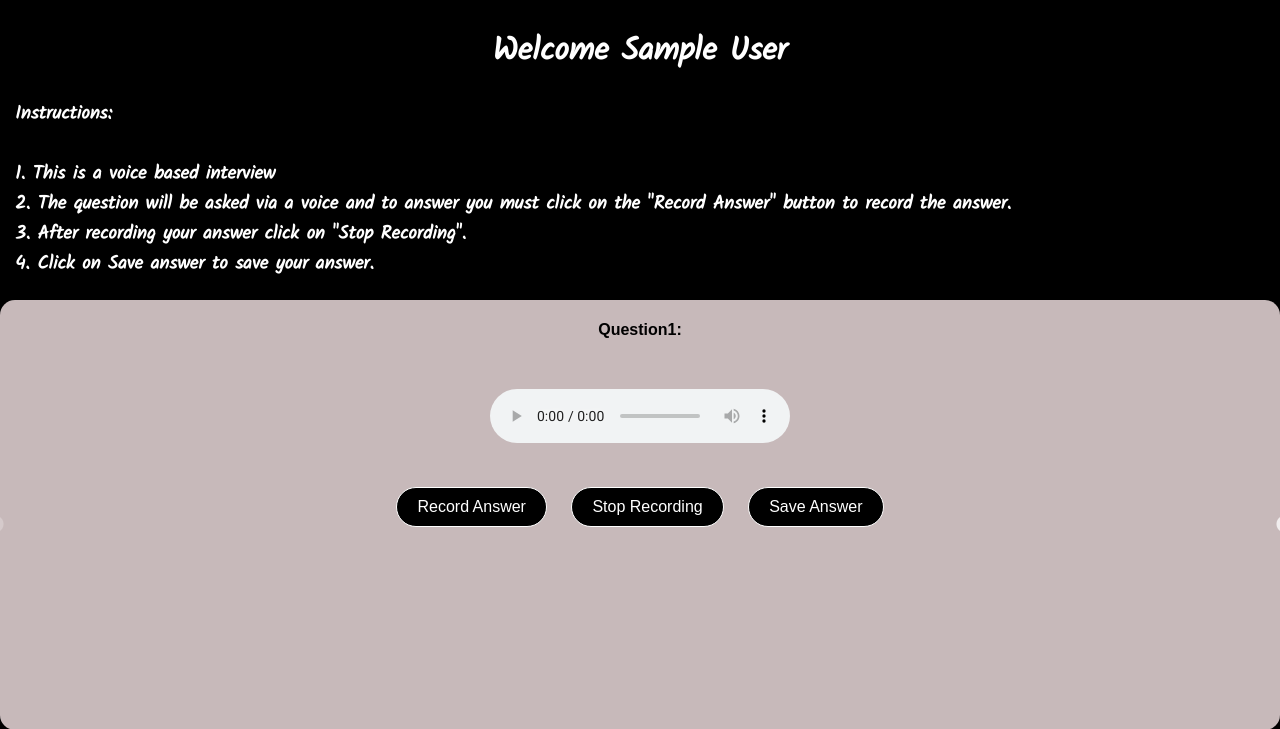
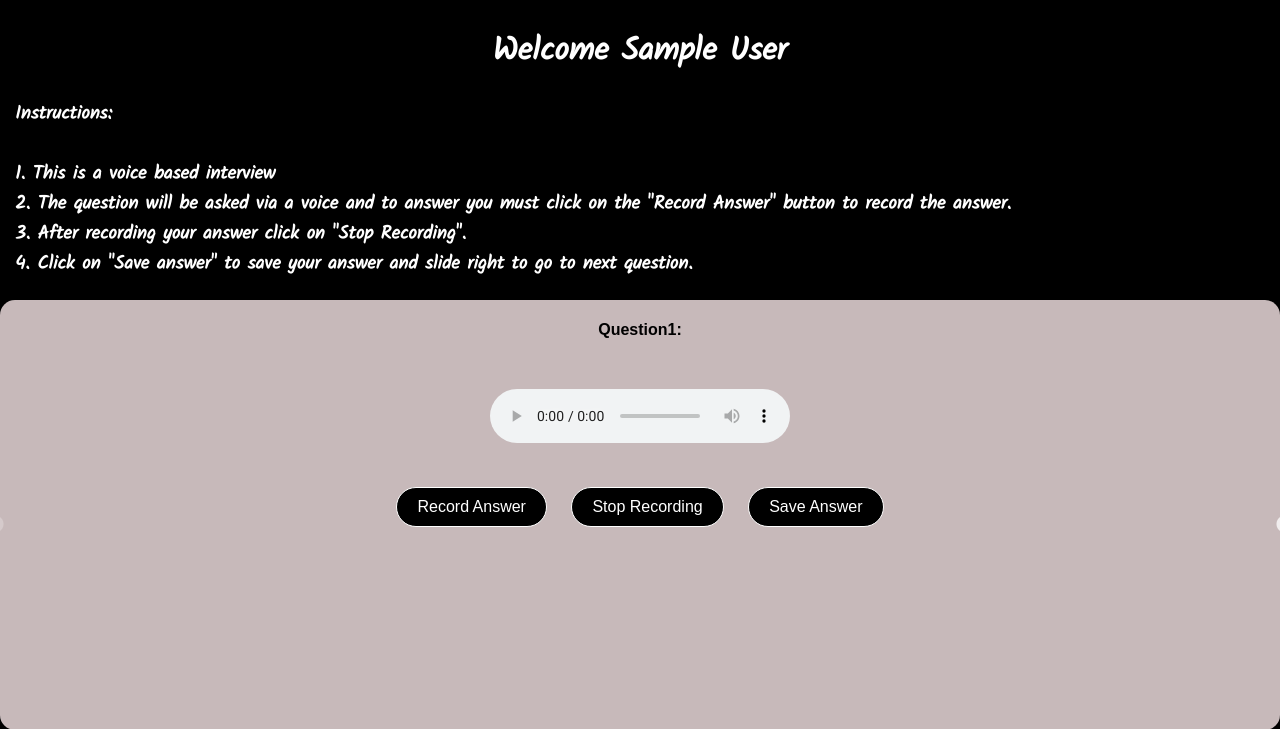
Before and after one commit to harshit-wadhwani/ANZ-Creatathon, a Flask app: page /questions in a window 1280 px wide. Shown: the top 729 px of that part. Run offline with Flask 3, Linux system fonts and the light colour scheme; the visitor is signed in with stand-in values (Sample User, id 1); the page is wider than the window, and the part outside it is not shown; some web fonts are replaced.

Commit message:
changes done

```diff
--- a/static/question_style.css
+++ b/static/question_style.css
@@ -41,6 +41,7 @@ header {
     background-color:#c7b9ba;/* Background color for the central div */
     /* padding-left: 20px; */
     box-sizing: border-box;
+    overflow: hidden;
 
 }
 
--- a/templates/questions.html
+++ b/templates/questions.html
@@ -21,7 +21,8 @@
             1. This is a voice based interview <br>
             2. The question will be asked via a voice and to answer you must click on the "Record Answer" button to record the answer.<br>
             3. After recording your answer click on "Stop Recording".<br>
-            4. Click on Save answer to save your answer.
+            4. Click on "Save answer" to save your answer and slide right to go to next question.
+
         </h3>
     </header>
     <div class="slider-container">
```
